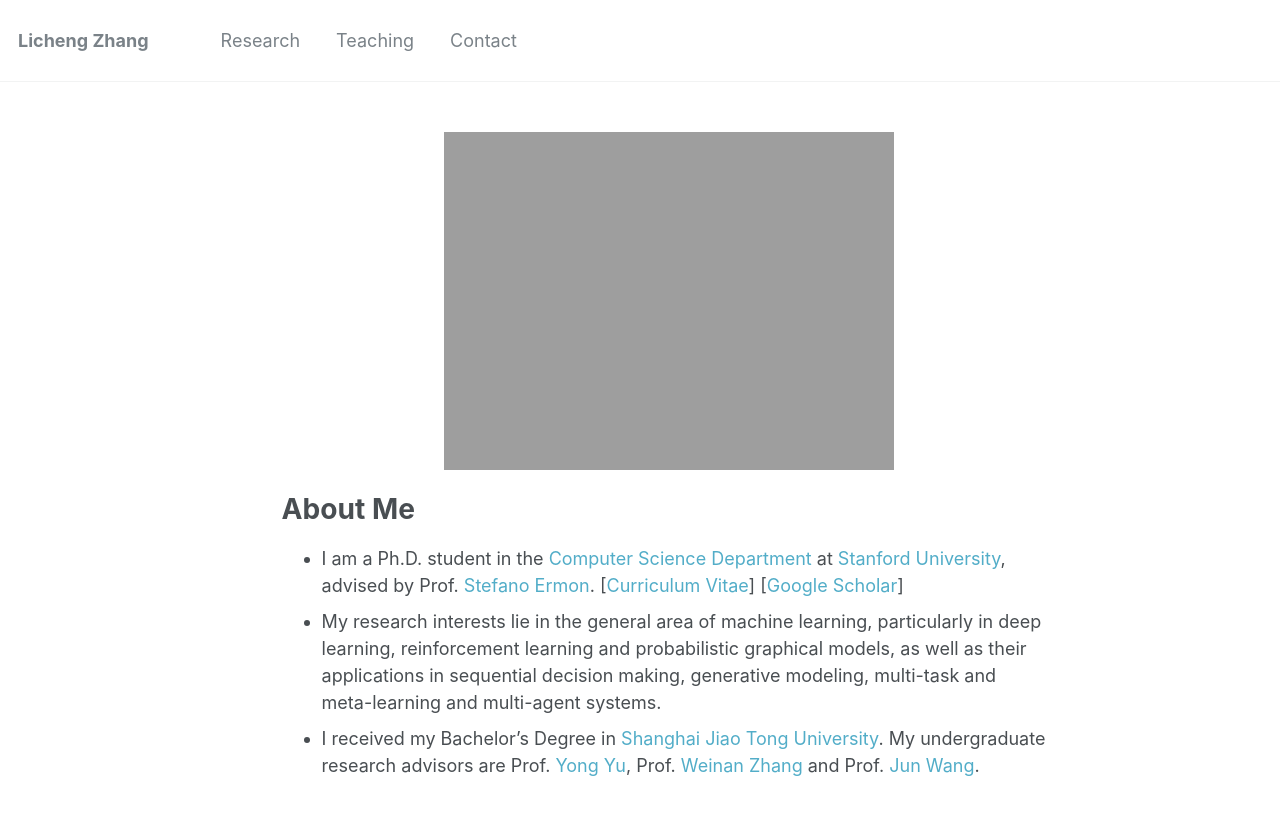
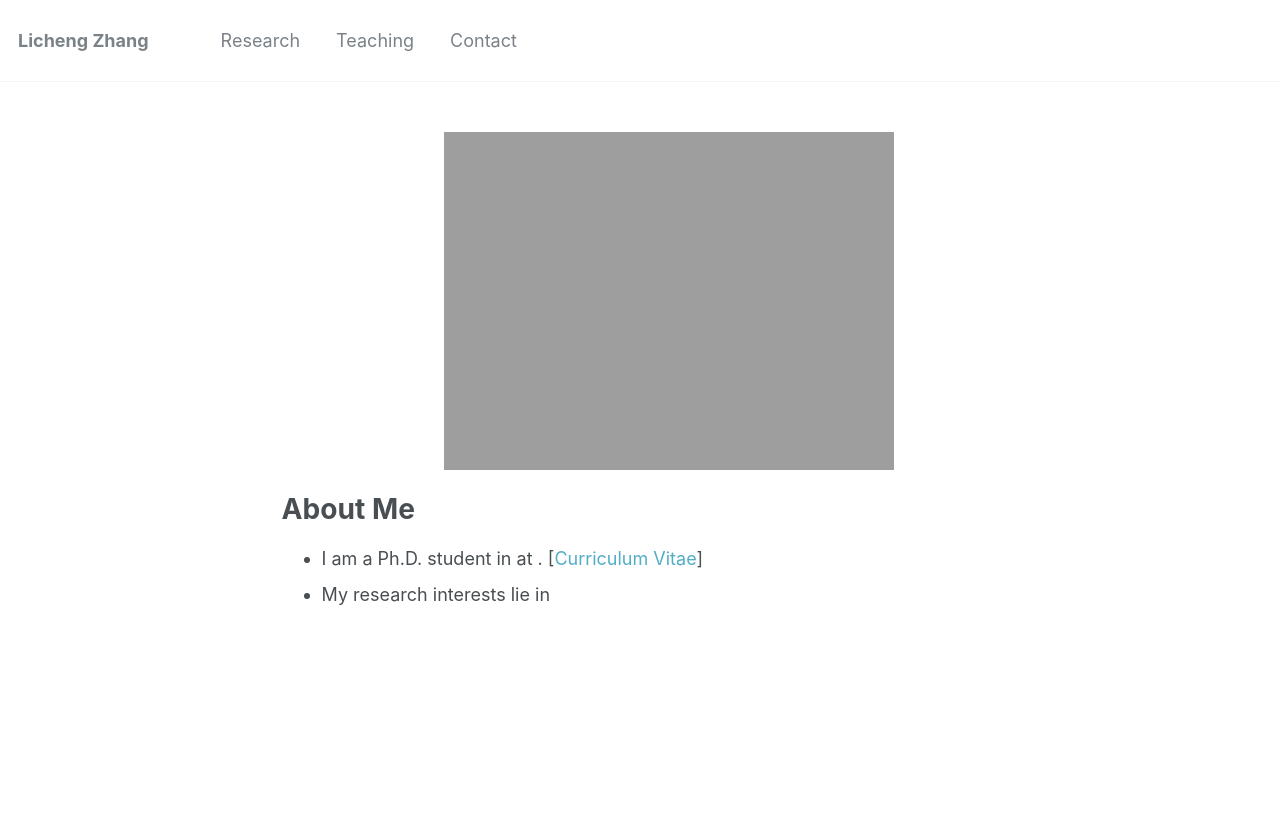
Before and after one commit to lichengzh/lichengzh.github.io, a Jekyll site: the page built from _pages/about.md, in a window 1280 px wide. Shown: the top 815 px of the page. Built offline with Jekyll 4.4.1, drawn with Linux system fonts in a browser that asks for light colours.

Commit message:
Update about.md

```diff
--- a/_pages/about.md
+++ b/_pages/about.md
@@ -13,6 +13,5 @@ redirect_from:
 </p>
 
 # About Me
-* I am a Ph.D. student in the [Computer Science Department](https://cs.stanford.edu/) at [Stanford University](https://www.stanford.edu/), advised by Prof. [Stefano Ermon](https://cs.stanford.edu/~ermon/). [[Curriculum Vitae](http://lichengzh.github.io/files/ov.pdf)] [[Google Scholar](https://scholar.google.com/citations?user=Ixg9n-EAAAAJ&hl=en)]
-* My research interests lie in the general area of machine learning, particularly in deep learning, reinforcement learning and probabilistic graphical models, as well as their applications in sequential decision making, generative modeling, multi-task and meta-learning and multi-agent systems.
-* I received my Bachelor’s Degree in [Shanghai Jiao Tong University](http://en.sjtu.edu.cn/). My undergraduate research advisors are Prof. [Yong Yu](http://apex.sjtu.edu.cn/members/yyu), Prof. [Weinan Zhang](http://wnzhang.net/) and Prof. [Jun Wang](http://www0.cs.ucl.ac.uk/staff/jun.wang/).
+* I am a Ph.D. student in   at . [[Curriculum Vitae](http://lichengzh.github.io/files/ov.pdf)]
+* My research interests lie in
```
